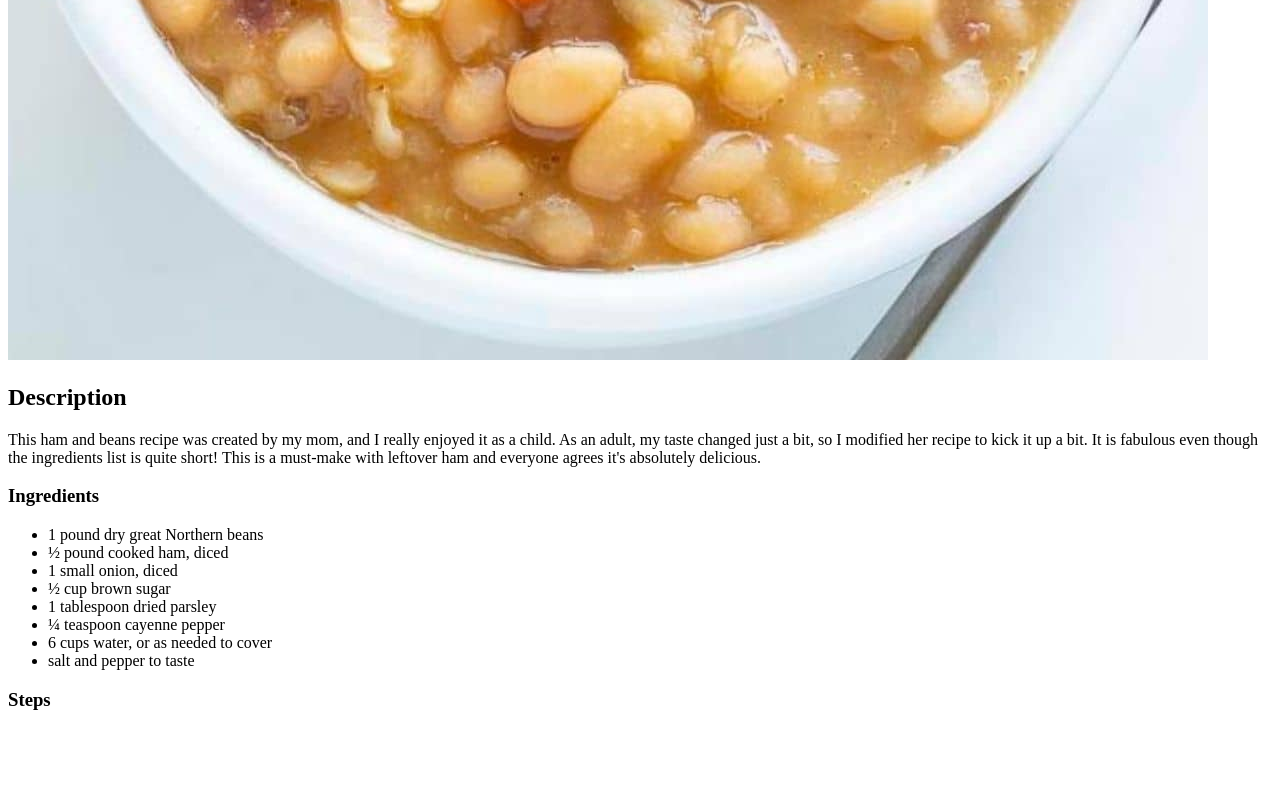
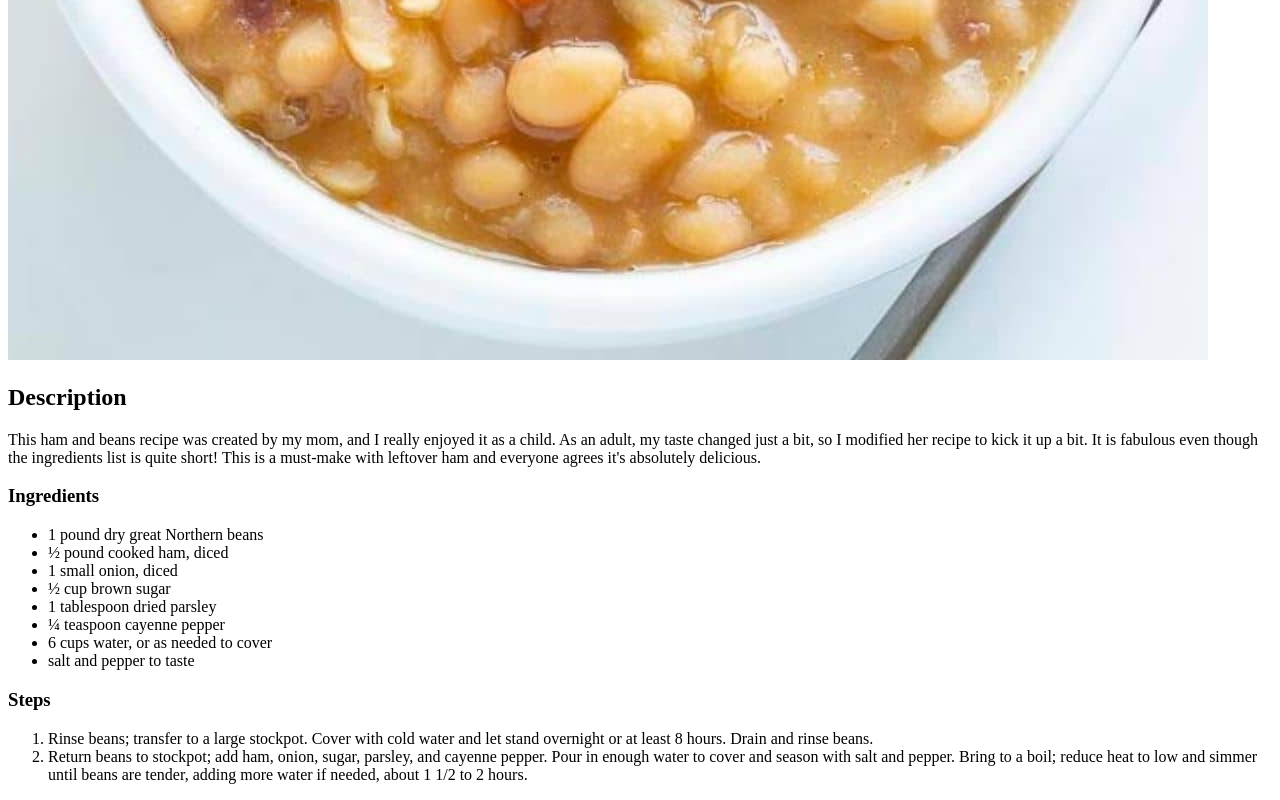
Before and after one commit to raydonbabs/odin-recipes, a plain HTML site: page recipes/ham_and_beans.html in a window 1280 px wide. Shown: the part 920-1720 px from the top of the page. Before the commit the page ends 1650 px from the top, so only its background shows below. Drawn offline with Linux system fonts and the light colour scheme.

```diff
--- a/recipes/ham_and_beans.html
+++ b/recipes/ham_and_beans.html
@@ -20,13 +20,20 @@
                     <li>1 small onion, diced</li>
                     <li>½ cup brown sugar</li>
                     <li>1 tablespoon dried parsley</li>
-                    <li> ¼ teaspoon cayenne pepper</li>
+                    <li>¼ teaspoon cayenne pepper</li>
                     <li>6 cups water, or as needed to cover</li>
                     <li>salt and pepper to taste</li>
 			</ul>
 		<h3>Steps</h3>
 			<ol>
-
+				<li>Rinse beans; transfer to a large stockpot.
+                    Cover with cold water and let stand overnight or at least 8 hours.
+                    Drain and rinse beans.
+                </li>
+                <li>Return beans to stockpot; add ham, onion, sugar, parsley, and cayenne pepper.
+                    Pour in enough water to cover and season with salt and pepper.
+                    Bring to a boil; reduce heat to low and simmer until beans are tender, adding more water if needed, about 1 1/2 to 2 hours.
+                </li>
 			</ol>
 	</body>
 </html>
```
